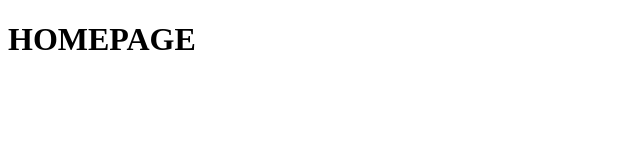
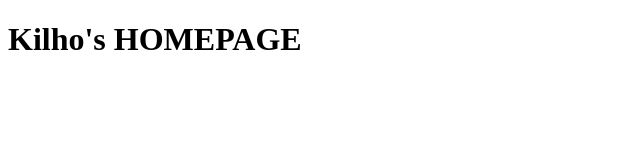
Before and after one commit to KilhoBaek/website, a plain HTML site: page index.html in a window 1280 px wide. Shown: the whole page, without its empty margins (0-640 px from the left). Drawn offline with Linux system fonts and the light colour scheme.

Commit message:
Update index.html

```diff
--- a/index.html
+++ b/index.html
@@ -5,7 +5,7 @@
     <title>Personal Website</title>
   </head>
   <body>
-    <h1>HOMEPAGE</h1>
+    <h1>Kilho's HOMEPAGE</h1>
 
   </body>
 </html>
```
